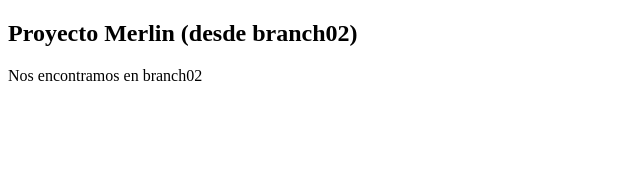
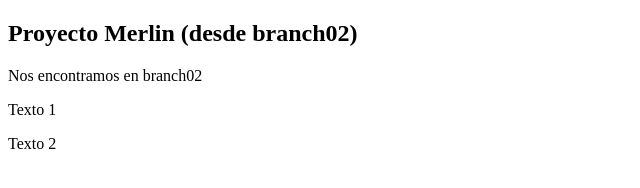
Before and after one commit to JCRazo/Merlin-remoto, a plain HTML site: page index.html in a window 1280 px wide. Shown: the whole page, without its empty margins (0-640 px from the left). Drawn offline with Linux system fonts and the light colour scheme.

Commit message:
otro commit

```diff
--- a/index.html
+++ b/index.html
@@ -9,6 +9,8 @@
     <div>
         <h2>Proyecto Merlin (desde branch02)</h2>
         <p>Nos encontramos en branch02</p>
+        <p>Texto 1</p>
+        <p>Texto 2</p>
     </div>
 </body>
 </html>
```
